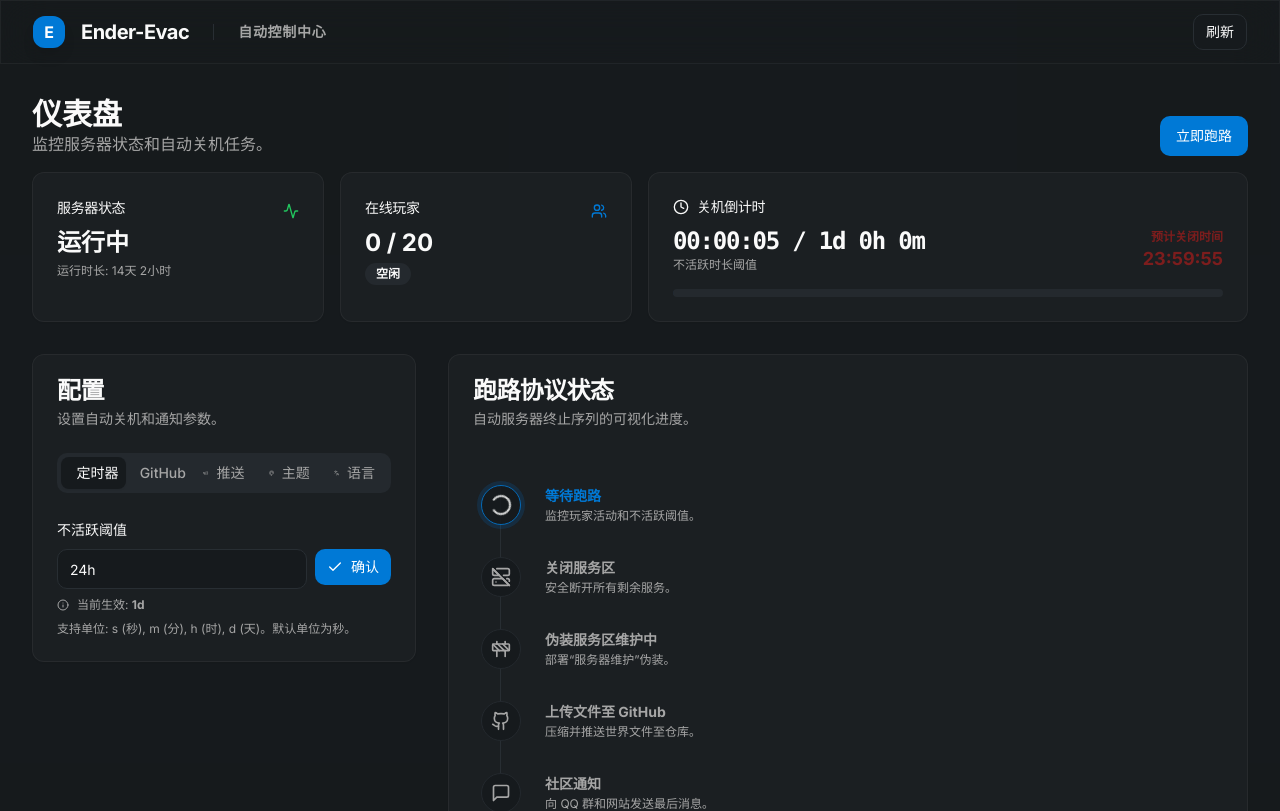
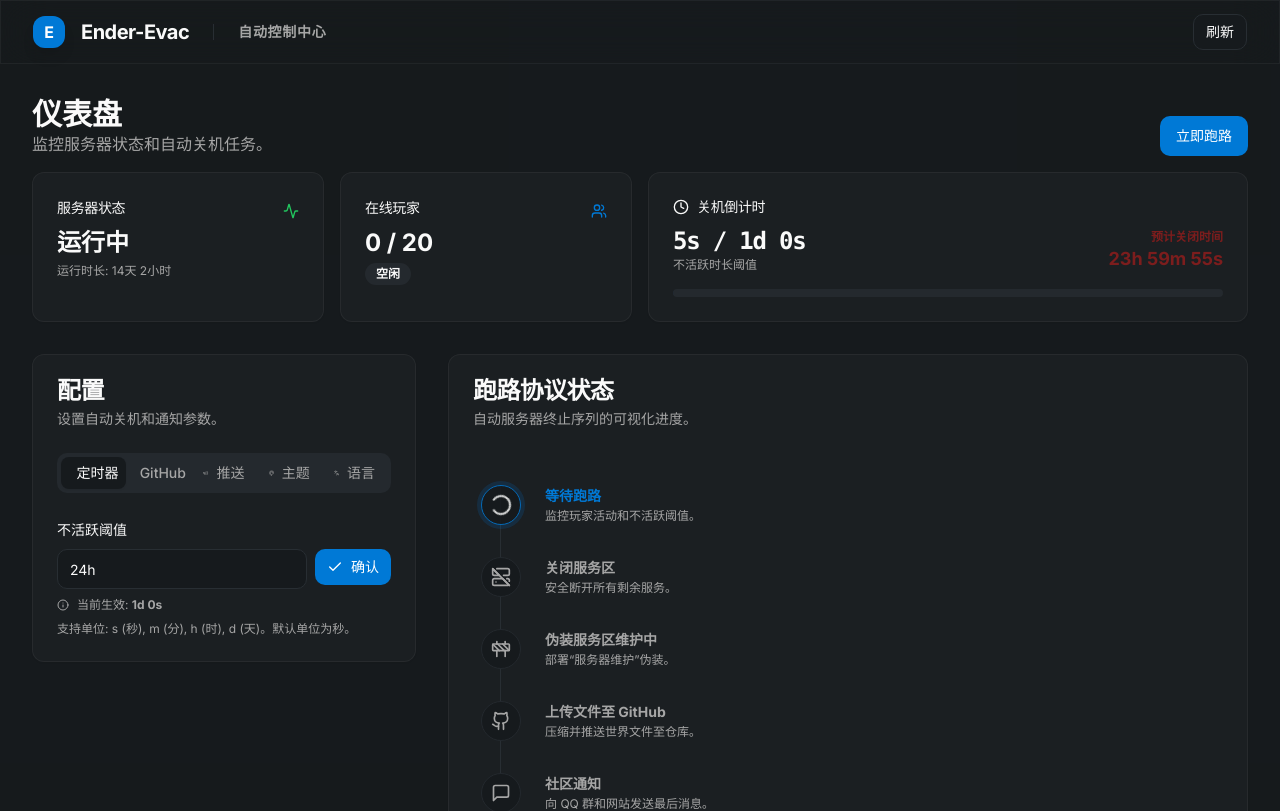
Before and after one commit to 07-iceven/EnderEvac, a Next.js app: page / in a window 1280 px wide. Shown: the top 811 px of the page. Built offline with nearby package versions, Linux system fonts and the light colour scheme.

Commit message:
时间显示全部强制精确到秒

```diff
--- a/src/components/dashboard/ConfigPanel.tsx
+++ b/src/components/dashboard/ConfigPanel.tsx
@@ -1,3 +1,4 @@
+
 "use client"
 
 import { useState, useEffect } from "react"
@@ -62,7 +63,7 @@ export function ConfigPanel({ settings, onUpdate, isDarkMode, setIsDarkMode }: C
     if (d > 0) parts.push(`${d}d`)
     if (h > 0) parts.push(`${h}h`)
     if (m > 0) parts.push(`${m}m`)
-    if (sec > 0 || parts.length === 0) parts.push(`${sec}s`)
+    parts.push(`${sec}s`)
     return parts.join(' ')
   }
 
--- a/src/components/dashboard/ServerStatus.tsx
+++ b/src/components/dashboard/ServerStatus.tsx
@@ -1,3 +1,4 @@
+
 "use client"
 
 import { Card, CardContent, CardHeader, CardTitle } from "@/components/ui/card"
@@ -19,21 +20,18 @@ export function ServerStatus({ isOnline, playerCount, timeSinceLastPlayer, thres
   const progress = Math.min((timeSinceLastPlayer / thresholdSeconds) * 100, 100)
   const remainingSeconds = Math.max(thresholdSeconds - timeSinceLastPlayer, 0)
 
-  const formatTime = (seconds: number) => {
-    const hrs = Math.floor(seconds / 3600)
-    const mins = Math.floor((seconds % 3600) / 60)
-    const secs = seconds % 60
-    return `${hrs.toString().padStart(2, '0')}:${mins.toString().padStart(2, '0')}:${secs.toString().padStart(2, '0')}`
-  }
-
   const formatFullTime = (seconds: number) => {
     const d = Math.floor(seconds / 86400)
     const h = Math.floor((seconds % 86400) / 3600)
     const m = Math.floor((seconds % 3600) / 60)
     const s = seconds % 60
 
-    if (d > 0) return `${d}d ${h}h ${m}m`
-    return formatTime(seconds)
+    const parts = []
+    if (d > 0) parts.push(`${d}d`)
+    if (h > 0) parts.push(`${h}h`)
+    if (m > 0) parts.push(`${m}m`)
+    parts.push(`${s}s`)
+    return parts.join(' ')
   }
 
   return (
```
